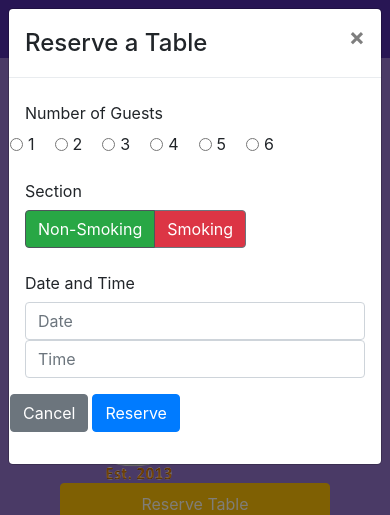
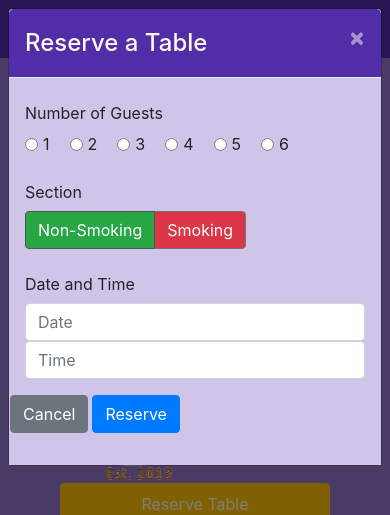
Before and after one commit to SachinKSunny/Bootstrap4, a website: page index.html in a window 390 px wide. Both pictures are taken after a click on the button "Reserve Table". Shown: the top 515 px of the page. Drawn offline with nearby package versions, Linux system fonts and the light colour scheme.

Commit message:
Assignment 4

```diff
--- a/css/styles.scss
+++ b/css/styles.scss
@@ -74,3 +74,16 @@ body{
     bottom: 0px;
     z-index: 1;
 }
+
+.modal-header{
+    background:$background-dark;
+    color:floralwhite;
+
+    .close{
+        color:floralwhite;
+    }
+}
+
+.modal-body{
+    background:$background-pale;
+}
--- a/index.html
+++ b/index.html
@@ -34,7 +34,7 @@
                                 class="fa fa-address-card fa-lg"></span> Contact</a></li>
                 </ul>
                 <span class="navbar-text">
-                    <a data-toggle="modal" data-target="#loginModal">
+                    <a id="loginbutton">
                         <span class="fa fa-sign-in"></span> Login</a>
                 </span>
             </div>
@@ -95,33 +95,41 @@
                             <label for="NumberofGuests"
                                 class="col-12 col-sm-2 col-form-label justify-content-center">Number of
                                 Guests</label>
-                            <div class="form-check form-check-inline col-12 col-sm-6">
+                            <div class="col-12 col-sm-6 align-self-center">
+                                <div class=" form-check form-check-inline">
+                                    <input class="form-check-input" type="radio" name="inlineRadioOptions"
+                                        style="padding-left:15px; padding-right:10px;">
+                                    <label class="form-check-label" style="padding-right:20px;"
+                                        for="inlineRadio1">1</label>
 
                                     <input class="form-check-input" type="radio" name="inlineRadioOptions"
                                         style="padding-right:10px;">
-                                <label class="form-check-label" style="padding-right:20px;" for="inlineRadio1">1</label>
+                                    <label class="form-check-label" style="padding-right:20px;"
+                                        for="inlineRadio2">2</label>
 
                                     <input class="form-check-input" type="radio" name="inlineRadioOptions"
                                         style="padding-right:10px;">
-                                <label class="form-check-label" style="padding-right:20px;" for="inlineRadio2">2</label>
+                                    <label class="form-check-label" style="padding-right:20px;"
+                                        for="inlineRadio3">3</label>
 
                                     <input class="form-check-input" type="radio" name="inlineRadioOptions"
                                         style="padding-right:10px;">
-                                <label class="form-check-label" style="padding-right:20px;" for="inlineRadio3">3</label>
+                                    <label class="form-check-label" style="padding-right:20px;"
+                                        for="inlineRadio4">4</label>
 
                                     <input class="form-check-input" type="radio" name="inlineRadioOptions"
                                         style="padding-right:10px;">
-                                <label class="form-check-label" style="padding-right:20px;" for="inlineRadio4">4</label>
+                                    <label class="form-check-label" style="padding-right:20px;"
+                                        for="inlineRadio5">5</label>
 
                                     <input class="form-check-input" type="radio" name="inlineRadioOptions"
                                         style="padding-right:10px;">
-                                <label class="form-check-label" style="padding-right:20px;" for="inlineRadio5">5</label>
-
-                                <input class="form-check-input" type="radio" name="inlineRadioOptions"
-                                    style="padding-right:10px;">
-                                <label class="form-check-label" style="padding-right:20px;" for="inlineRadio6">6</label>
+                                    <label class="form-check-label" style="padding-right:20px;"
+                                        for="inlineRadio6">6</label>
 
                                 </div>
+                            </div>
+
                         </div>
 
                         <div class="form-group row">
@@ -179,8 +187,7 @@
                 </div>
 
                 <div class="col-sm-3 align-self-center">
-                    <a role="button" class="btn btn-block nav-link btn-warning" data-toggle="modal"
-                        data-target="#reserveModal">Reserve Table</a>
+                    <a role="button" class="btn btn-block nav-link btn-warning" id="reservebutton">Reserve Table</a>
 
                 </div>
             </div>
@@ -363,6 +370,10 @@
             </div>
         </div>
     </footer>
+
+    <!--data-toggle="modal" data-target="#loginModal"
+    data-toggle="modal" data-target="#reserveModal"-->
+
     <!-- jQuery first, then Popper.js, then Bootstrap JS. -->
     <script src="node_modules/jquery/dist/jquery.slim.min.js"></script>
     <script src="node_modules/popper.js/dist/umd/popper.min.js"></script>
@@ -383,6 +394,15 @@
                     $("#carouselButton").children("span").addClass('fa-pause');
                 }
             });
+
+            $("#reservebutton").click(function () {
+                $('#reserveModal').modal('toggle');
+            });
+
+            $("#loginbutton").click(function () {
+                $('#loginModal').modal('toggle');
+            });
+
         });
     </script>
 
```
Also changed, not shown: css/styles.css. Lines whose indentation alone changed are shown as unchanged.
